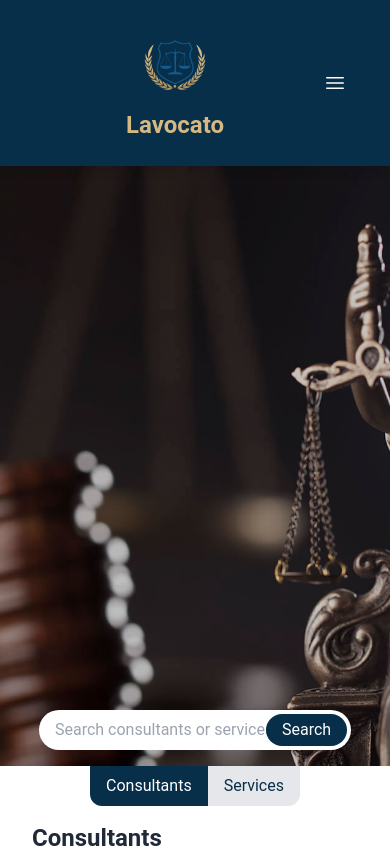
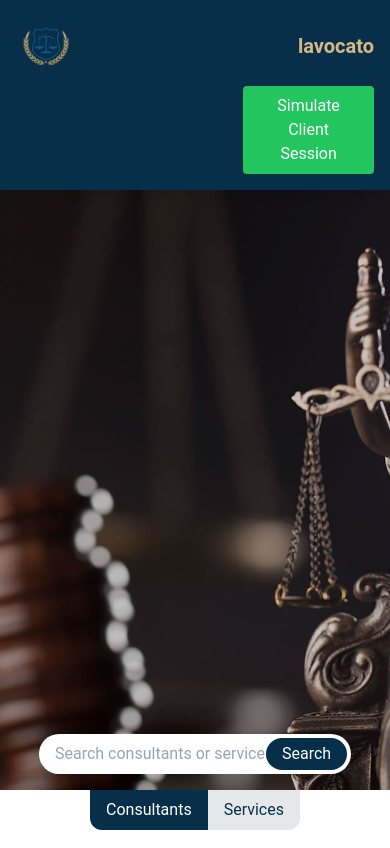
Before and after one commit to Aymen-benYedder/consultant-frontend, a React (Create React App) app: page / in a window 390 px wide. Shown: the top 848 px of the page. Built offline with nearby package versions, Linux system fonts and the light colour scheme.

Commit message:
add
profile drop down

```diff
--- a/package.json
+++ b/package.json
@@ -3,8 +3,11 @@
   "version": "0.1.0",
   "private": true,
   "dependencies": {
+    "@emotion/react": "^11.13.5",
+    "@emotion/styled": "^11.13.5",
     "@headlessui/react": "^2.2.0",
     "@heroicons/react": "^2.1.5",
+    "@mui/icons-material": "^6.1.7",
     "@react-oauth/google": "^0.12.1",
     "@testing-library/jest-dom": "^5.17.0",
     "@testing-library/react": "^13.4.0",
@@ -17,6 +20,7 @@
     "react-calendar": "^5.1.0",
     "react-dom": "^18.3.1",
     "react-hook-form": "^7.53.2",
+    "react-icons": "^5.3.0",
     "react-router-dom": "^6.28.0",
     "react-scripts": "5.0.1",
     "tailwindcss": "^3.4.15",
--- a/src/components/Header.jsx
+++ b/src/components/Header.jsx
@@ -1,11 +1,12 @@
 import React, { useState } from 'react';
 import { GoogleLogin } from '@react-oauth/google';
 import { jwtDecode } from 'jwt-decode';
-import { Bars3Icon, XMarkIcon } from '@heroicons/react/24/outline';
 import logoPath from '../medi/logo.png';
+import NotificationsIcon from '@mui/icons-material/Notifications';
 
 function Header() {
-    const [isMenuOpen, setIsMenuOpen] = useState(false);
+    const [isConnected, setIsConnected] = useState(false);
+    const [dropdownOpen, setDropdownOpen] = useState(false);
 
     const handleGoogleLogin = (credentialResponse) => {
         const userObject = jwtDecode(credentialResponse.credential);
@@ -18,103 +19,88 @@ function Header() {
         alert('Failed to connect with Google.');
     };
 
-    const navigationItems = [
-        { name: 'Home', href: '#' },
-        { name: 'Consultants', href: '#' },
-        { name: 'Services', href: '#' },
-        { name: 'About', href: '#' },
-    ];
+    const simulateClientSession = () => {
+        setIsConnected(true);
+        alert('Client session connected successfully!');
+    };
 
-    // Desktop and Mobile Login Button Component
-    const LoginButton = ({ isMobile = false }) => (
-        <div className="relative">
-            <GoogleLogin
-                onSuccess={handleGoogleLogin}
-                onFailure={handleFailure}
-                render={renderProps => (
-                    <button
-                        onClick={renderProps.onClick}
-                        disabled={renderProps.disabled}
-                        className={`${isMobile ? 'w-full' : ''} bg-sky-950 border border-[#d6b884] text-white px-6 py-2 rounded-full text-sm hover:bg-sky-900 transition-colors flex items-center justify-center space-x-2`}
-                    >
-                        <img
-                            src="https://upload.wikimedia.org/wikipedia/commons/5/53/Google_%22G%22_Logo.svg"
-                            alt="Google Logo"
-                            className="w-4 h-4"
-                        />
-                        <span>Sign in</span>
-                    </button>
-                )}
-            />
-        </div>
-    );
+    const toggleDropdown = () => {
+        setDropdownOpen(!dropdownOpen);
+    };
 
     return (
         <header className="bg-sky-950 text-white sticky top-0 z-50">
-            <nav className="container mx-auto px-4">
-                <div className="flex items-center justify-between h-24">
-                    {/* Logo and Brand Name */}
-                    <div className="flex items-center">
-                        <div className="flex flex-col items-center">
-                            <div
-                                className="w-20 h-20 bg-contain bg-no-repeat bg-center"
-                                style={{ backgroundImage: `url(${logoPath})` }}
-                            />
-                            <h1 className="text-2xl font-bold text-[#d6b884] mt-1">Lavocato</h1>
+            <div className="flex justify-between items-center px-4 py-4 flex-wrap">
+                <div className="flex items-center space-x-4">
+                    <div
+                        className="w-[60px] h-[60px] bg-cover bg-left"
+                        style={{ backgroundImage: `url(${logoPath})`, backgroundSize: 'contain', backgroundRepeat: 'no-repeat' }}
+                    ></div>
+                    <h1 className="text-xl font-bold text-left text-[#d6b884]">lavocato</h1>
+                </div>
+                <div className="flex items-center ml-auto mt-2">
+                    {!isConnected ? (
+                        <>
+                            <GoogleLogin
+                                size='medium'
+                                width='120px'
+                                onSuccess={handleGoogleLogin}
+                                onFailure={handleFailure}
+                                logo="https://upload.wikimedia.org/wikipedia/commons/5/53/Google_%22G%22_Logo.svg"
+                                className="flex items-center bg-white text-gray-800 text-xs px-2 py-1 rounded shadow hover:bg-gray-200 transition duration-200"
+                            >
+                                Google
+                            </GoogleLogin>
+                            <button
+                                onClick={simulateClientSession}
+                                className="ml-4 bg-green-500 text-white px-4 py-2 rounded hover:bg-green-600 transition duration-200"
+                            >
+                                Simulate Client Session
+                            </button>
+                        </>
+                    ) : (
+                        <div className="relative">
+                            <button
+                                id="dropdownAvatarNameButton"
+                                onClick={toggleDropdown}
+                                className="flex items-center text-sm font-medium text-[#d6b884] rounded-full hover:text-white-100 "
+                                type="button"
+                            >
+                                <span className="sr-only ">Open user menu</span>
+                                <img className="w-8 h-8 me-2 rounded-full" src="https://toplawyerscanada.ca/wp-content/uploads/Criminal-Defence-Lawyer-Toronto-Richard-Posner.jpg" alt="user photo" />
+                                Bonnie Green
+                                <svg className="w-2.5 h-2.5 ms-3" aria-hidden="true" xmlns="http://www.w3.org/2000/svg" fill="none" viewBox="0 0 10 6">
+                                    <path stroke="currentColor" strokeLinecap="round" strokeLinejoin="round" strokeWidth="2" d="m1 1 4 4 4-4"/>
+                                </svg>
+                            </button>
+
+                            {/* Dropdown menu */}
+                            {dropdownOpen && (
+                                <div className="absolute right-0 z-10 bg-white divide-y divide-gray-100 rounded-lg shadow w-44">
+                                    <div className="px-4 py-3 text-sm text-gray-900">
+                                        <div className="font-medium">Pro User</div>
+
+                                    </div>
+                                    <ul className="py-2 text-sm text-gray-700">
+                                        <li>
+                                            <a href="#" className="block px-4 py-2 hover:bg-gray-100">Dashboard</a>
+                                        </li>
+                                        <li>
+                                            <a href="#" className="block px-4 py-2 hover:bg-gray-100">Settings</a>
+                                        </li>
+                                        <li>
+                                            <a href="#" className="block px-4 py-2 hover:bg-gray-100">Earnings</a>
+                                        </li>
+                                    </ul>
+                                    <div className="py-2">
+                                        <a href="#" className="block px-4 py-2 text-sm text-gray-700 hover:bg-gray-100">Sign out</a>
+                                    </div>
+                                </div>
+                            )}
                         </div>
-                    </div>
-
-                    {/* Desktop Navigation */}
-                    <div className="hidden md:flex items-center space-x-8">
-                        {navigationItems.map((item) => (
-                            <a
-                                key={item.name}
-                                href={item.href}
-                                className="text-gray-300 hover:text-white transition-colors"
-                            >
-                                {item.name}
-                            </a>
-                        ))}
-                    </div>
-
-                    {/* Desktop Login */}
-                    <div className="hidden md:block">
-                        <LoginButton />
-                    </div>
-
-                    {/* Mobile menu button */}
-                    <button
-                        onClick={() => setIsMenuOpen(!isMenuOpen)}
-                        className="md:hidden p-2 rounded-md hover:bg-sky-900"
-                    >
-                        {isMenuOpen ? (
-                            <XMarkIcon className="h-6 w-6" />
-                        ) : (
-                            <Bars3Icon className="h-6 w-6" />
-                        )}
-                    </button>
+                    )}
                 </div>
-
-                {/* Mobile Navigation */}
-                {isMenuOpen && (
-                    <div className="md:hidden py-4">
-                        <div className="flex flex-col space-y-4">
-                            {navigationItems.map((item) => (
-                                <a
-                                    key={item.name}
-                                    href={item.href}
-                                    className="text-gray-300 hover:text-white transition-colors px-4 py-2 rounded-md hover:bg-sky-900"
-                                >
-                                    {item.name}
-                                </a>
-                            ))}
-                            <div className="px-4 pt-2">
-                                <LoginButton isMobile />
-                            </div>
-                        </div>
-                    </div>
-                )}
-            </nav>
+            </div>
         </header>
     );
 }
--- a/src/index.css
+++ b/src/index.css
@@ -11,7 +11,7 @@ body {
 .container {
   max-width: 1200px;
   margin: 0 auto;
-  padding: 20px;
+  padding: 10px;
 }
 
 h1, h2 {
@@ -30,7 +30,7 @@ h1 {
 
 @media (max-width: 768px) {
   header {
-    padding: 15px; /* Adjust padding for smaller screens */
+    padding: 0px; /* Adjust padding for smaller screens */
   }
 
   h1 {
```
Also changed, not shown: 1 other file (tests, documents, lock files or other folders).
